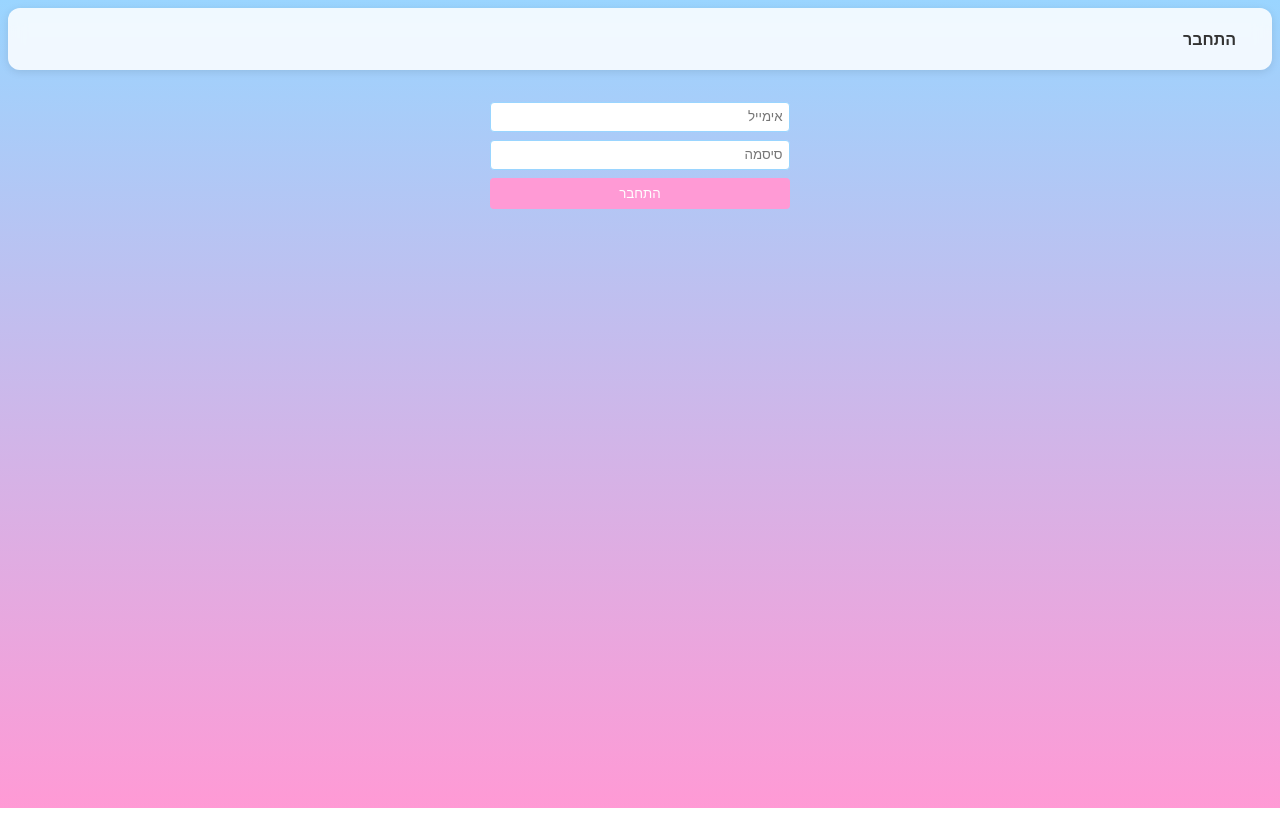
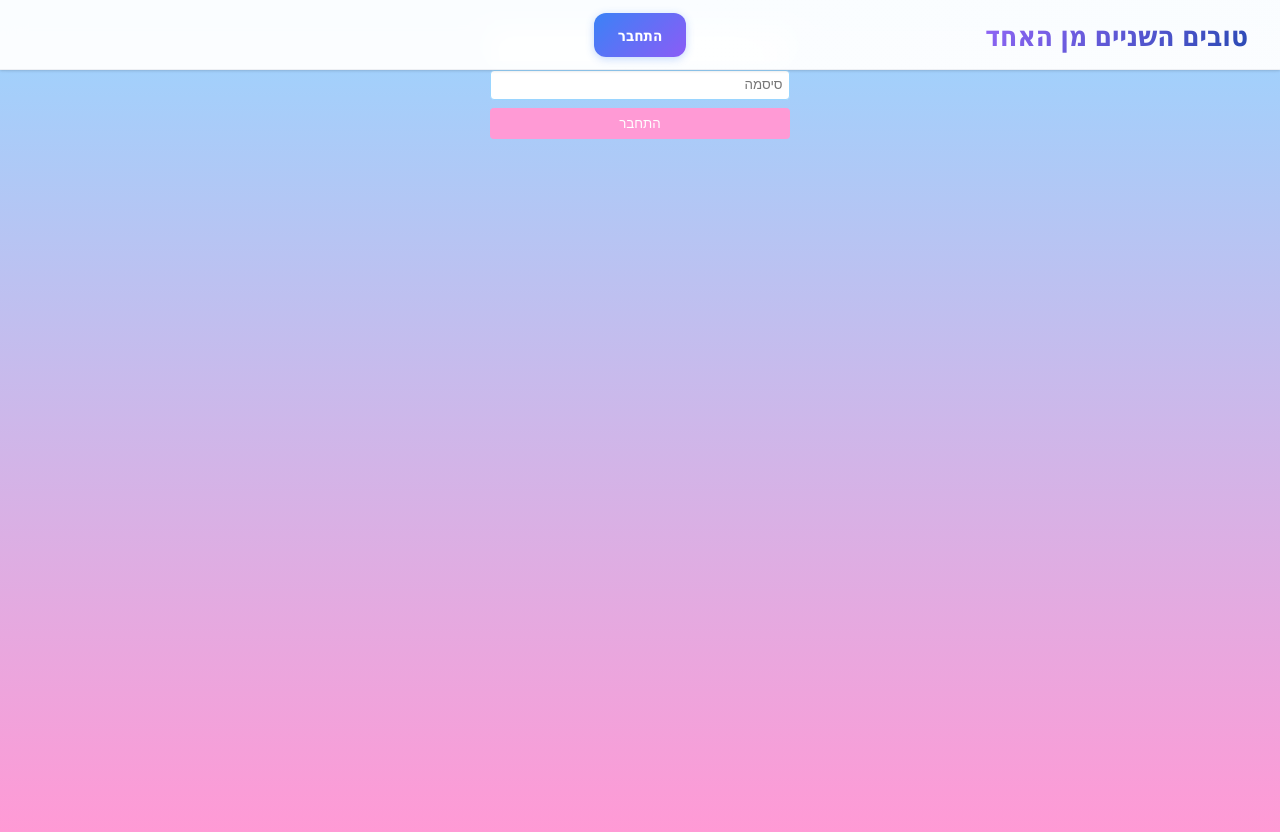
Before and after one commit to IzikStar/Tovim2-public, a React (Vite) app in the folder client/: page /login in a window 1280 px wide. Before the commit the page ends 808 px from the top, so only its background shows below. Built offline with nearby package versions, Linux system fonts and the light colour scheme; no server answers.

Commit message:
refactor: implement Navbar component with CSS module and enhance navigation links

```diff
--- /dev/null
+++ b/client/src/components/Navbar.module.css
@@ -0,0 +1,306 @@
+/* Navbar.module.css */
+.navbar {
+  position: fixed;
+  top: 0;
+  left: 0;
+  right: 0;
+  z-index: 1000;
+  background: rgba(255, 255, 255, 0.95);
+  backdrop-filter: blur(12px);
+  -webkit-backdrop-filter: blur(12px);
+  border-bottom: 1px solid rgba(229, 231, 235, 0.6);
+  box-shadow: 0 1px 3px 0 rgba(0, 0, 0, 0.1), 0 1px 2px 0 rgba(0, 0, 0, 0.06);
+  padding: 0 2rem;
+  height: 70px;
+  display: grid;
+  grid-template-columns: 1fr auto 1fr;
+  grid-template-areas: "auth nav brand";
+  align-items: center;
+  direction: rtl;
+  font-family: "Segoe UI", Tahoma, Geneva, Verdana, sans-serif;
+  animation: fadeInUp 0.6s ease-out;
+}
+
+.navbar::before {
+  content: "";
+  position: absolute;
+  top: 0;
+  left: 0;
+  right: 0;
+  bottom: 0;
+  background: linear-gradient(
+    135deg,
+    rgba(255, 255, 255, 0.1),
+    rgba(255, 255, 255, 0.05)
+  );
+  pointer-events: none;
+}
+
+.navbarBrand {
+  font-size: 1.75rem;
+  font-weight: 700;
+  background: linear-gradient(135deg, #3b82f6, #8b5cf6, #1e40af);
+  -webkit-background-clip: text;
+  background-clip: text;
+  -webkit-text-fill-color: transparent;
+  color: transparent;
+  text-decoration: none;
+  transition: all 0.3s ease;
+}
+
+.navbarBrand:hover {
+  transform: scale(1.05);
+}
+
+.navLinks {
+  display: flex;
+  align-items: center;
+  gap: 1.5rem;
+  margin: 0;
+  padding: 0;
+  list-style: none;
+}
+
+.navLink {
+  display: flex;
+  align-items: center;
+  gap: 0.5rem;
+  padding: 0.75rem 1.25rem;
+  text-decoration: none;
+  color: #6b7280;
+  font-weight: 500;
+  font-size: 0.95rem;
+  border-radius: 12px;
+  transition: all 0.3s ease;
+  position: relative;
+  overflow: hidden;
+}
+
+.navLink::before {
+  content: "";
+  position: absolute;
+  top: 0;
+  left: 0;
+  right: 0;
+  bottom: 0;
+  background: linear-gradient(
+    135deg,
+    rgba(59, 130, 246, 0.1),
+    rgba(139, 92, 246, 0.1)
+  );
+  opacity: 0;
+  transition: opacity 0.3s ease;
+  border-radius: 12px;
+}
+
+.navLink:hover {
+  color: #3b82f6;
+  transform: translateY(-2px);
+  box-shadow: 0 4px 12px rgba(59, 130, 246, 0.15);
+}
+
+.navLink:hover::before {
+  opacity: 1;
+}
+
+.navLink:hover .navIcon {
+  transform: scale(1.1);
+}
+
+.navLinkActive {
+  color: #3b82f6;
+  background: linear-gradient(
+    135deg,
+    rgba(59, 130, 246, 0.1),
+    rgba(139, 92, 246, 0.05)
+  );
+  box-shadow: 0 2px 8px rgba(59, 130, 246, 0.15),
+    inset 0 1px 0 rgba(255, 255, 255, 0.1);
+  border: 1px solid rgba(59, 130, 246, 0.2);
+}
+
+.navLinkActive::before {
+  opacity: 0;
+}
+
+.navLinkActive::after {
+  content: "";
+  position: absolute;
+  bottom: -1px;
+  left: 50%;
+  transform: translateX(-50%);
+  width: 60%;
+  height: 2px;
+  background: linear-gradient(135deg, #3b82f6, #8b5cf6);
+  border-radius: 1px;
+}
+
+.navIcon {
+  width: 18px;
+  height: 18px;
+  transition: transform 0.3s ease;
+}
+
+.authSection {
+  display: flex;
+  align-items: center;
+  justify-content: end;
+}
+
+.logoutBtn {
+  display: flex;
+  align-items: center;
+  gap: 0.5rem;
+  padding: 0.75rem 1.25rem;
+  background: transparent;
+  border: 1px solid rgba(239, 68, 68, 0.3);
+  color: #ef4444;
+  font-weight: 500;
+  font-size: 0.95rem;
+  border-radius: 12px;
+  cursor: pointer;
+  transition: all 0.3s ease;
+  position: relative;
+  overflow: hidden;
+}
+
+.logoutBtn::before {
+  content: "";
+  position: absolute;
+  top: 0;
+  left: 0;
+  right: 0;
+  bottom: 0;
+  background: linear-gradient(
+    135deg,
+    rgba(239, 68, 68, 0.1),
+    rgba(239, 68, 68, 0.05)
+  );
+  opacity: 0;
+  transition: opacity 0.3s ease;
+}
+
+.logoutBtn:hover {
+  color: #dc2626;
+  border-color: rgba(239, 68, 68, 0.5);
+  transform: translateY(-2px);
+  box-shadow: 0 4px 12px rgba(239, 68, 68, 0.15);
+}
+
+.logoutBtn:hover::before {
+  opacity: 1;
+}
+
+.logoutBtn:hover .logoutIcon {
+  transform: scale(1.1) rotate(-10deg);
+}
+
+.loginBtn {
+  display: inline-block;
+  padding: 0.75rem 1.5rem;
+  background: linear-gradient(135deg, #3b82f6, #8b5cf6);
+  color: white;
+  text-decoration: none;
+  font-weight: 600;
+  font-size: 0.95rem;
+  border-radius: 12px;
+  transition: all 0.3s ease;
+  box-shadow: 0 2px 8px rgba(59, 130, 246, 0.3);
+  position: relative;
+  overflow: hidden;
+}
+
+.loginBtn::before {
+  content: "";
+  position: absolute;
+  top: 0;
+  left: -100%;
+  width: 100%;
+  height: 100%;
+  background: linear-gradient(
+    90deg,
+    transparent,
+    rgba(255, 255, 255, 0.2),
+    transparent
+  );
+  transition: left 0.5s ease;
+}
+
+.loginBtn:hover {
+  transform: translateY(-2px) scale(1.02);
+  box-shadow: 0 6px 20px rgba(59, 130, 246, 0.4);
+  background: linear-gradient(135deg, #2563eb, #7c3aed);
+}
+
+.loginBtn:hover::before {
+  left: 100%;
+}
+
+.logoutIcon {
+  width: 18px;
+  height: 18px;
+  transition: transform 0.3s ease;
+}
+
+/* Mobile Responsiveness */
+@media (max-width: 768px) {
+  .navbar {
+    padding: 0 1rem;
+    height: 60px;
+    grid-template-columns: auto 1fr auto;
+    grid-template-areas: "auth nav brand";
+  }
+
+  .navbarBrand {
+    font-size: 1.2rem;
+  }
+
+  .navLinks {
+    gap: 1rem;
+  }
+
+  .navLink,
+  .logoutBtn,
+  .loginBtn {
+    padding: 0.5rem 1rem;
+    font-size: 0.9rem;
+  }
+
+  .navLink span,
+  .logoutBtn span {
+    display: none;
+  }
+
+  .navIcon,
+  .logoutIcon {
+    width: 20px;
+    height: 20px;
+  }
+}
+
+@media (max-width: 480px) {
+  .navbar {
+    padding: 0 0.75rem;
+    grid-template-areas: "auth nav brand";
+  }
+
+  .navbarBrand {
+    font-size: 1rem;
+  }
+
+  .navLinks {
+    gap: 0.5rem;
+  }
+}
+
+/* Animations */
+@keyframes fadeInUp {
+  from {
+    opacity: 0;
+    transform: translateY(10px);
+  }
+  to {
+    opacity: 1;
+    transform: translateY(0);
+  }
+}
--- a/client/src/components/Navbar.tsx
+++ b/client/src/components/Navbar.tsx
@@ -1,21 +1,103 @@
-import { Link } from "react-router-dom";
+import React from "react";
+import { NavLink } from "react-router-dom";
 import { useAuth } from "../context/AuthContext";
+import styles from "./Navbar.module.css"; // ייבוא CSS Module
+
+// אייקונים פשוטים כ-SVG
+const HomeIcon = () => (
+  <svg
+    className={styles.navIcon}
+    fill="none"
+    stroke="currentColor"
+    viewBox="0 0 24 24"
+  >
+    <path
+      strokeLinecap="round"
+      strokeLinejoin="round"
+      strokeWidth={2}
+      d="M3 12l2-2m0 0l7-7 7 7M5 10v10a1 1 0 001 1h3m10-11l2 2m-2-2v10a1 1 0 01-1 1h-3m-6 0a1 1 0 001-1v-4a1 1 0 011-1h2a1 1 0 011 1v4a1 1 0 001 1m-6 0h6"
+    />
+  </svg>
+);
+
+const DashboardIcon = () => (
+  <svg
+    className={styles.navIcon}
+    fill="none"
+    stroke="currentColor"
+    viewBox="0 0 24 24"
+  >
+    <path
+      strokeLinecap="round"
+      strokeLinejoin="round"
+      strokeWidth={2}
+      d="M9 19v-6a2 2 0 00-2-2H5a2 2 0 00-2 2v6a2 2 0 002 2h2a2 2 0 002-2zm0 0V9a2 2 0 012-2h2a2 2 0 012 2v10m-6 0a2 2 0 002 2h2a2 2 0 002-2m0 0V5a2 2 0 012-2h2a2 2 0 012 2v4a2 2 0 01-2 2h-2a2 2 0 01-2-2z"
+    />
+  </svg>
+);
+
+const LogoutIcon = () => (
+  <svg
+    className={styles.logoutIcon}
+    fill="none"
+    stroke="currentColor"
+    viewBox="0 0 24 24"
+  >
+    <path
+      strokeLinecap="round"
+      strokeLinejoin="round"
+      strokeWidth={2}
+      d="M17 16l4-4m0 0l-4-4m4 4H7m6 4v1a3 3 0 01-3 3H6a3 3 0 01-3-3V7a3 3 0 013-3h4a3 3 0 013 3v1"
+    />
+  </svg>
+);
 
 const Navbar: React.FC = () => {
   const { token, logout } = useAuth();
+
   return (
-    <nav className="navbar">
+    <nav className={styles.navbar}>
+      {/* לוגו/מותג */}
+      <div className={styles.navbarBrand}>טובים השניים מן האחד</div>
+
+      {/* קישורי ניווט */}
       {token && (
-        <div className="nav-links">
-          <Link to="/public">ציבורי</Link>
-          <Link to="/dashboard">דשבורד</Link>
+        <div className={styles.navLinks}>
+          <NavLink
+            to="/public"
+            className={({ isActive }) =>
+              `${styles.navLink} ${isActive ? styles.navLinkActive : ""}`
+            }
+          >
+            <HomeIcon />
+            <span>מאגר ציבורי</span>
+          </NavLink>
+
+          <NavLink
+            to="/dashboard"
+            className={({ isActive }) =>
+              `${styles.navLink} ${isActive ? styles.navLinkActive : ""}`
+            }
+          >
+            <DashboardIcon />
+            <span>המאגר שלי</span>
+          </NavLink>
         </div>
       )}
-      {token ? (
-        <button onClick={logout}>התנתק</button>
-      ) : (
-        <Link to="/login">התחבר</Link>
-      )}
+
+      {/* אזור התחברות */}
+      <div className={styles.authSection}>
+        {token ? (
+          <button onClick={logout} className={styles.logoutBtn}>
+            <LogoutIcon />
+            <span>התנתק</span>
+          </button>
+        ) : (
+          <NavLink to="/login" className={styles.loginBtn}>
+            התחבר
+          </NavLink>
+        )}
+      </div>
     </nav>
   );
 };
```
